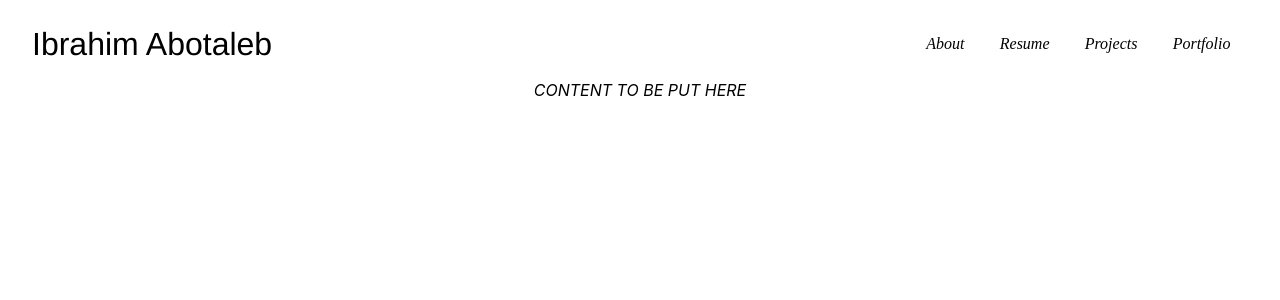
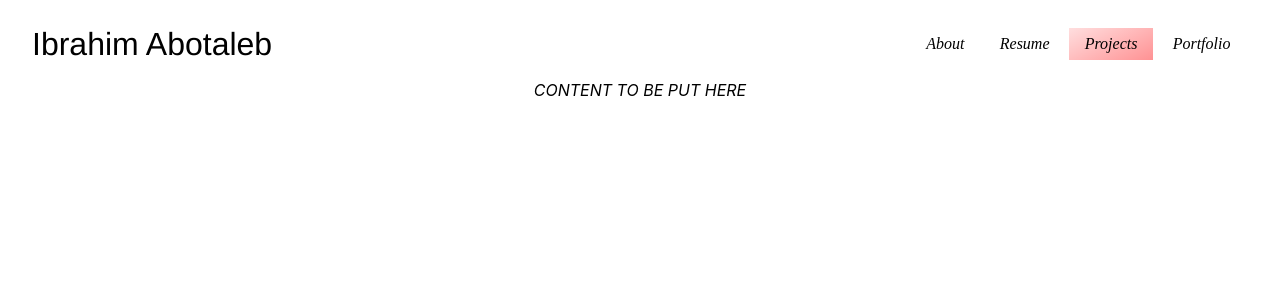
Before and after one commit to ihabotaleb/personal-website, a Next.js app: page /projects in a window 1280 px wide. Shown: the top 300 px of the page. Built offline with nearby package versions, Linux system fonts and the light colour scheme.

Commit message:
Add active page and fix type definitions

```diff
--- a/components/header.tsx
+++ b/components/header.tsx
@@ -1,13 +1,24 @@
 import Link from "next/link";
 import NavBar from "./navbar";
 
-const Header = () => {
+export enum Pages {
+  ABOUT,
+  PROJECTS,
+  RESUME,
+  PORTFOLIO
+}
+
+export type NavBarPropType = {
+  active : Pages;
+}
+
+const Header = ({ active } : NavBarPropType) => {
   return (
     <div className="headerBar">
       <Link href="/">
         <a className="headerTitle">Ibrahim Abotaleb</a>
       </Link>
-      <NavBar />
+      <NavBar active={active} />
     </div>
   );
 };
--- a/components/navbar.tsx
+++ b/components/navbar.tsx
@@ -1,28 +1,38 @@
 import Link from "next/link";
+import { NavBarPropType, Pages } from "./header";
 
-//  TODO: Add Active Param
-const NavBar = () => {
+const NavBar = ({ active } : NavBarPropType) => {
+
+  let aboutClassName: string =
+    active == Pages.ABOUT
+      ? "navItemActive bg-white bg-gradient-to-tl from-[#c0ff8a]"
+      : "navItem bg-white transition-colors duration-200 hover:bg-gradient-to-tl from-[#c0ff8a] hover:bg-[#fff]";
+  let resumeClassName: string =
+    active == Pages.RESUME
+      ? "navItemActive bg-white bg-gradient-to-tl from-[#97c1fe]"
+      : "navItem bg-white transition-colors duration-200 hover:bg-gradient-to-tl from-[#97c1fe] hover:bg-[#fff]";
+  let projectsClassName: string =
+    active == Pages.PROJECTS
+      ? "navItemActive bg-white bg-gradient-to-tl from-[#ff7c7e]"
+      : "navItem bg-white transition-colors duration-200 hover:bg-gradient-to-tl from-[#ff7c7e] hover:bg-[#fff]";
+  let portfolioClassName: string =
+    active == Pages.PORTFOLIO
+      ? "navItemActive bg-white bg-gradient-to-tl from-[#e3b57e]"
+      : "navItem bg-white transition-colors duration-200 hover:bg-gradient-to-tl from-[#e3b57e] hover:bg-[#fff]";
+
   return (
     <div className="navBar">
       <Link href="/about">
-        <a className="navItem bg-white transition-colors duration-200 hover:bg-gradient-to-tl from-[#c0ff8a] hover:bg-[#fff]">
-          about
-        </a>
+        <a className={aboutClassName}>about</a>
       </Link>
       <Link href="/resume">
-        <a className="navItem bg-white transition-colors duration-200 hover:bg-gradient-to-tl from-[#97c1fe] hover:bg-[#fff]">
-          resume
-        </a>
+        <a className={resumeClassName}>resume</a>
       </Link>
       <Link href="http://github.com/ihabotaleb">
-        <a className="navItem bg-white transition-colors duration-200 hover:bg-gradient-to-tl from-[#ff7c7e] hover:bg-[#fff]">
-          projects
-        </a>
+        <a className={projectsClassName}>projects</a>
       </Link>
       <Link href="/portfolio">
-        <a className="navItem bg-white transition-colors duration-200 hover:bg-gradient-to-tl from-[#e3b57e] hover:bg-[#fff]">
-          portfolio
-        </a>
+        <a className={portfolioClassName}>portfolio</a>
       </Link>
     </div>
   );
--- a/pages/about.tsx
+++ b/pages/about.tsx
@@ -1,6 +1,6 @@
 import type { NextPage } from "next";
 import Head from "next/head";
-import Header from "../components/header";
+import Header, { Pages } from "../components/header";
 
 const About: NextPage = () => {
   return (
@@ -15,7 +15,7 @@ const About: NextPage = () => {
       </Head>
       <main>
         <div className="subPage">
-          <Header />
+          <Header active={Pages.ABOUT} />
           <div className="flex flex-col">
             <p className="neue aboutBigText mt-5 pl-[16.5%] pr-[16.5%]">
               {
--- a/pages/index.tsx
+++ b/pages/index.tsx
@@ -59,8 +59,8 @@ const Home: NextPage = () => {
           href="/apple-touch-icon-144x144.png"
         />{" "}
       </Head>
-      <main className="homePage">
-        <div className="behind grid grid-cols-6 grid-rows-6 w-[100vw] h-[100vh]">
+      <main>
+        <div className="behind grid grid-cols-6 grid-rows-6 w-[100vw] h-[100vh] ">
           <div className="col-start-1 col-end-7 row-start-1 row-end-7">
             <svg
               width="100%"
--- a/pages/portfolio.tsx
+++ b/pages/portfolio.tsx
@@ -1,6 +1,6 @@
 import type { NextPage } from "next";
 import Head from "next/head";
-import Header from "../components/header";
+import Header, { Pages } from "../components/header";
 import PhotoAlbum from "react-photo-gallery";
 
 const Portfolio: NextPage = () => {
@@ -35,7 +35,7 @@ const Portfolio: NextPage = () => {
       </Head>
       <main>
         <div className="subPage">
-          <Header />
+          <Header active={Pages.PORTFOLIO} />
           <PhotoAlbum photos={IMAGES} />
         </div>
       </main>
--- a/pages/projects.tsx
+++ b/pages/projects.tsx
@@ -1,7 +1,7 @@
 import { NextPage } from "next";
 import Head from "next/head";
 import { useWindowSize } from "usehooks-ts";
-import Header from "../components/header";
+import Header, { Pages } from "../components/header";
 
 const Projects: NextPage = () => {
   const { width, height } = useWindowSize();
@@ -18,7 +18,7 @@ const Projects: NextPage = () => {
       </Head>
       <main>
         <div className="subPage">
-          <Header />
+          <Header active={Pages.PROJECTS} />
           <p className="italic text-center">CONTENT TO BE PUT HERE</p>
         </div>
       </main>
--- a/pages/resume.tsx
+++ b/pages/resume.tsx
@@ -1,6 +1,6 @@
 import { NextPage } from "next";
 import Head from "next/head";
-import Header from "../components/header";
+import Header, { Pages } from "../components/header";
 
 const Resume: NextPage = () => {
   return (
@@ -16,7 +16,7 @@ const Resume: NextPage = () => {
       <main>
         <div className="subPage">
           <div className="flex flex-col">
-            <Header />
+            <Header active={Pages.RESUME} />
             <div className="flex self-center w-[87vw] h-[80vh] pdfBox">
               <embed
                 className="pdfViewer"
--- a/styles/globals.css
+++ b/styles/globals.css
@@ -19,12 +19,6 @@ body {
   margin: 0;
   font-family: -apple-system, BlinkMacSystemFont, Segoe UI, Roboto, Oxygen,
     Ubuntu, Cantarell, Fira Sans, Droid Sans, Helvetica Neue, sans-serif;
-}
-
-.homePage {
-  margin: 0;
-  height: 100%;
-  overflow: hidden;
 }
 
 a {
@@ -118,7 +112,7 @@ a {
 .pdfViewer {
   margin: 0 auto;
   width: 100%;
-  height: 80.7%;
+  height: 75%;
   overflow: hidden !important;
 }
 
@@ -147,6 +141,17 @@ a {
   text-decoration: underline;
   background-size: 150% 200%;
   background-position: 0 100%;
+}
+
+.navItemActive {
+  padding: max(0.25em, 1%) max(1em, 2%);
+  margin: 0.1em;
+  font-family: "Times New Roman", Times, serif;
+  font-style: italic;
+  text-transform: capitalize;
+  background-size: 150% 200%;
+  background-position: 0 100%;
+  background-repeat: no-repeat;
 }
 
 .navBar {
```
